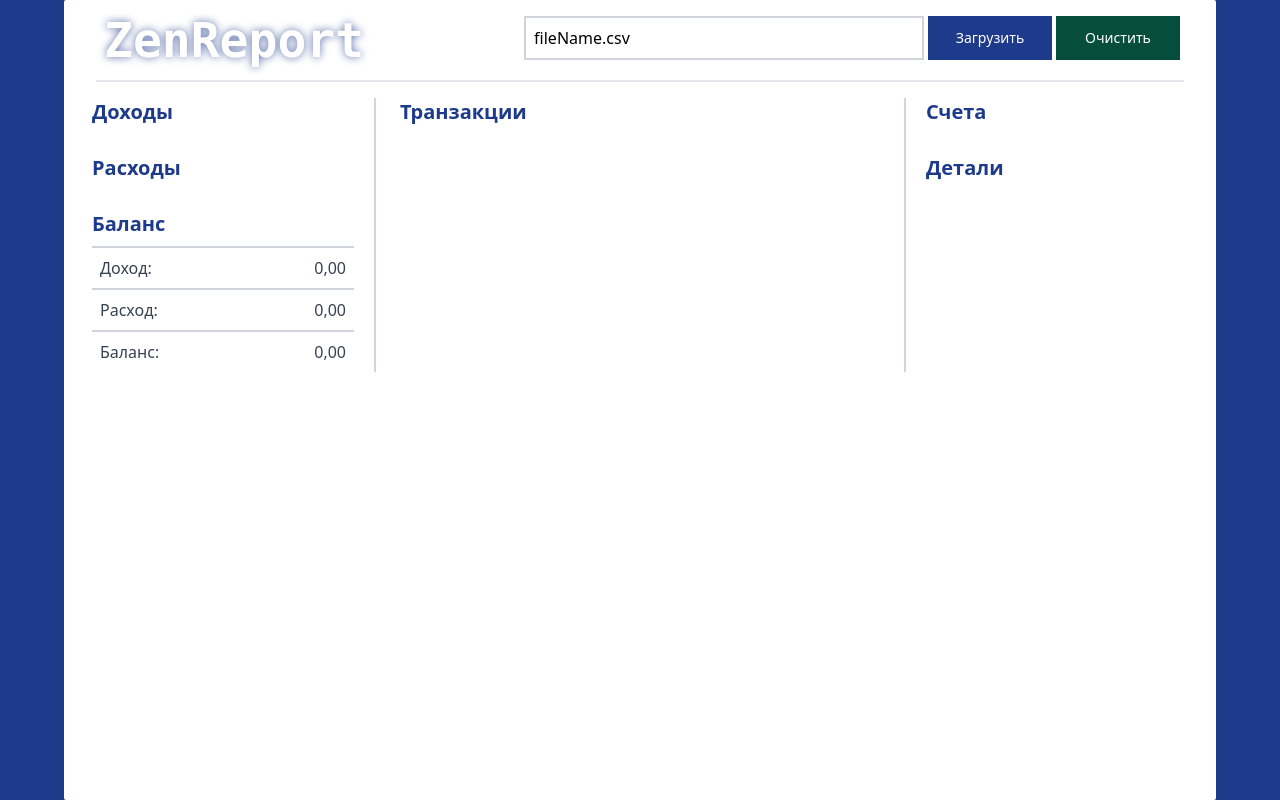
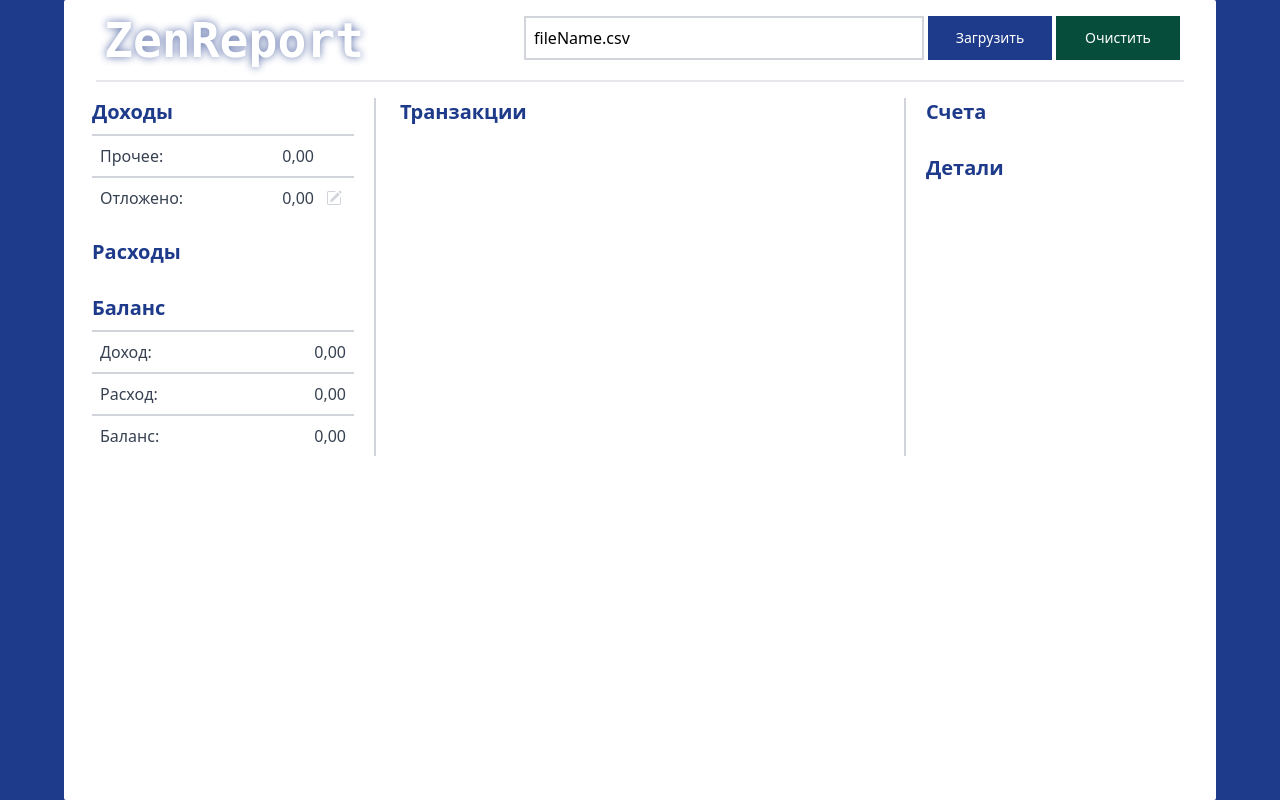
Before and after one commit to vperfilev/zen-report, a React (Create React App) app: page / in a window 1280 px wide. Built offline with nearby package versions, Linux system fonts and the light colour scheme.

Commit message:
Add amount edit

```diff
--- a/src/components/AmountRow.tsx
+++ b/src/components/AmountRow.tsx
@@ -1,16 +1,76 @@
-import * as React from "react";
+import React, { FC, useEffect, useState } from "react";
+
 import { formatAmount } from "../utils/formatters";
+import { IconButton } from "./elements/IconButton";
 
 export interface Props {
   title: string;
-  value: number;
+  amount: number;
+  editType?: "none" | "hideIcon" | "title" | "amount";
+  onChanged?: (value: string|number) => void;
 }
 
-export default function AmountRow({ title, value }: Props) {
+const getIcon = (editType: string | undefined, isEditMode: boolean, handleButtonClick: ()=>void): JSX.Element | null => {
+    const iconType=isEditMode ? "done" : "edit";
+    switch (editType) {
+        case "hideIcon": return <span className="ml-2 w-6 h-6"></span>;
+        case "title":
+        case "amount":
+            return <span className="ml-2"><IconButton iconType={iconType} onClick={handleButtonClick} /></span>;
+    }
+    return null;
+}
+
+
+const AmountRow: FC<Props> = ({ title, amount, editType, onChanged}) => {
+    const [isEditMode, setEditMode] = useState(false);
+    const [titleValue, setTitleValue] = useState(title);
+    useEffect(() => { setTitleValue(title)}, [title] )
+
+    const [amountValue, setAmountValue] = useState((amount ?? 0).toFixed(2));
+    useEffect(() => { setAmountValue(amount.toString()) }, [amount] )
+
+    const handleButtonClick = ()=>{
+        if(isEditMode){
+            setEditMode(false);
+            if (onChanged !== undefined){
+            if (editType === "amount")
+            {
+                const value = Number.parseFloat(amountValue);
+                onChanged(value === Number.NaN ? 0 : value);
+            }
+            else if (editType === "title")
+                onChanged(titleValue);
+            }
+        }else{
+            setEditMode(true);
+        }
+    }
+
+    const handleAmountChange = (event: React.ChangeEvent<HTMLInputElement>) => {
+        setAmountValue(event.target.value);
+      };
+
+    const handleTitleChange = (event: React.ChangeEvent<HTMLInputElement>) => {
+        setTitleValue(event.target.value);
+      };
+
+
+
   return (
     <div className="flex py-2 px-2">
-      <span className="flex-grow truncate text-gray-700">{title}:&nbsp;</span>
-      <span className="text-gray-700">{formatAmount(value)}</span>
+        {isEditMode && editType === "title" ?
+        <input className="border-2 border-gray-500 w-32" value={amountValue} type="number" onChange={handleTitleChange}></input> :
+      <span className="flex-grow truncate text-gray-700">{titleValue}:&nbsp;</span>
+  }
+      {isEditMode && editType === "amount" ?
+        <input className="border-2 border-gray-300 w-32 appearance-none h-6"  value={amountValue} type="text" onChange={handleAmountChange}></input> :
+          <span className="text-gray-700">{formatAmount(amount)}</span>}
+      {getIcon(editType, isEditMode, handleButtonClick)}
     </div>
   );
-}
+};
+
+AmountRow.defaultProps = { editType: "none"};
+
+export default AmountRow;
--- a/src/components/IncomeReport.tsx
+++ b/src/components/IncomeReport.tsx
@@ -1,16 +1,34 @@
 import React, {FC} from "react";
+import { State } from "../redux/reducer";
+import { connect } from "react-redux";
+import { AnyAction, bindActionCreators, Dispatch } from "redux";
+
+import { SetSavingsAmount } from "./../redux/actionCreators"
 import {List} from "./elements";
+import { AmountRow } from "./";
+import { getSelectedAccountsTransactionsAmount } from "../utils/datalogic";
+import { ReportType } from "../models";
 
-interface Prop {
+const mapStateToProps = (state: State) => ({
+    savings: state.savings,
+    unreported: getSelectedAccountsTransactionsAmount(state.transactions, state.accounts, ReportType.income)
+});
 
-}
+const mapDispatchToProps = (dispatch: Dispatch<AnyAction>) => bindActionCreators({ SetSavingsAmount }, dispatch );
+type Props = ReturnType<typeof mapStateToProps> & ReturnType<typeof mapDispatchToProps>;
 
-const IncomeReport: FC<Prop> = () =>{
+const IncomeReport: FC<Props> = ({savings, unreported, SetSavingsAmount}) =>{
     return (
+        <>
         <List header="Доходы">
+            <AmountRow title="Прочее" amount={unreported} editType="hideIcon" />
+            <AmountRow title="Отложено" amount={savings} editType="amount" onChanged={(value) => SetSavingsAmount(value as number)} />
+        </List>
+        <div>
 
-        </List>
+        </div>
+        </>
     );
 }
 
-export default IncomeReport;
+export default connect(mapStateToProps, mapDispatchToProps)(IncomeReport);
--- a/src/components/ReportTotal.tsx
+++ b/src/components/ReportTotal.tsx
@@ -5,12 +5,12 @@ import { AnyAction, bindActionCreators, Dispatch } from "redux";
 
 import {List} from "./elements";
 import { ReportType } from "../models";
-import { getSelectedAccountsTransactions } from "../utils/datalogic";
+import { getSelectedAccountsTransactionsAmount } from "../utils/datalogic";
 import AmountRow from "./AmountRow";
 
 const mapStateToProps = (state: State) => ({
-    incomeAmount: getSelectedAccountsTransactions(state.transactions, state.accounts, ReportType.income).reduce<number>((a, t) => a+t.amount, 0),
-    outcomeAmount: -1 * getSelectedAccountsTransactions(state.transactions, state.accounts, ReportType.outcome).reduce<number>((a, t) => a+t.amount, 0),
+    incomeAmount: getSelectedAccountsTransactionsAmount(state.transactions, state.accounts, ReportType.income),
+    outcomeAmount: -1 * getSelectedAccountsTransactionsAmount(state.transactions, state.accounts, ReportType.outcome),
     savings: state.savings
 });
 
@@ -20,9 +20,9 @@ type Props = ReturnType<typeof mapStateToProps> & ReturnType<typeof mapDispatchT
 const ReportTotal: FC<Props> = ({incomeAmount, outcomeAmount, savings}) =>{
     return (
         <List header="Баланс">
-            <AmountRow title="Доход" value={Math.abs(incomeAmount - savings)}/>
-            <AmountRow title="Расход" value={Math.abs(outcomeAmount)}/>
-            <AmountRow title="Баланс" value={incomeAmount - savings - outcomeAmount}/>
+            <AmountRow title="Доход" amount={Math.abs(incomeAmount - savings)}/>
+            <AmountRow title="Расход" amount={Math.abs(outcomeAmount)}/>
+            <AmountRow title="Баланс" amount={incomeAmount - savings - outcomeAmount}/>
         </List>
     );
 }
--- /dev/null
+++ b/src/components/elements/IconButton.tsx
@@ -0,0 +1,24 @@
+import * as React from "react";
+import { DoneIcon, EditIcon } from "../icons";
+
+export interface Props {
+    iconType: "edit" | "done"
+    onClick: () => void
+}
+
+function getIcon(type: string):JSX.Element {
+    switch (type) {
+        case "edit": return <EditIcon/>
+        case "done": return <DoneIcon/>
+        default: return <div></div>
+    }
+}
+
+export function IconButton({onClick, iconType}: Props) {
+  return (
+    <button className="focus:outline-none w-6 h-6 flex items-center px-1 text-gray-300 hover:text-gray-700"
+        onClick={onClick}>
+      {getIcon(iconType)}
+    </button>
+  );
+}
--- /dev/null
+++ b/src/components/icons/DoneIcon.tsx
@@ -0,0 +1,17 @@
+import React, { FC } from "react";
+
+export const DoneIcon: FC = () => {
+  return (
+    <svg
+      xmlns="http://www.w3.org/2000/svg"
+      width="16"
+      height="16"
+      fill="currentColor"
+      className="inline-icon"
+      viewBox="0 0 16 16"
+    >
+      <path d="M14 1a1 1 0 0 1 1 1v12a1 1 0 0 1-1 1H2a1 1 0 0 1-1-1V2a1 1 0 0 1 1-1h12zM2 0a2 2 0 0 0-2 2v12a2 2 0 0 0 2 2h12a2 2 0 0 0 2-2V2a2 2 0 0 0-2-2H2z" />
+      <path d="M10.97 4.97a.75.75 0 0 1 1.071 1.05l-3.992 4.99a.75.75 0 0 1-1.08.02L4.324 8.384a.75.75 0 1 1 1.06-1.06l2.094 2.093 3.473-4.425a.235.235 0 0 1 .02-.022z" />
+    </svg>
+  );
+};
--- /dev/null
+++ b/src/components/icons/EditIcon.tsx
@@ -0,0 +1,20 @@
+import React, { FC } from "react";
+
+export const EditIcon: FC = () => {
+  return (
+    <svg
+      xmlns="http://www.w3.org/2000/svg"
+      width="16"
+      height="16"
+      fill="currentColor"
+      className="inline-icon"
+      viewBox="0 0 16 16"
+    >
+      <path d="M15.502 1.94a.5.5 0 0 1 0 .706L14.459 3.69l-2-2L13.502.646a.5.5 0 0 1 .707 0l1.293 1.293zm-1.75 2.456l-2-2L4.939 9.21a.5.5 0 0 0-.121.196l-.805 2.414a.25.25 0 0 0 .316.316l2.414-.805a.5.5 0 0 0 .196-.12l6.813-6.814z" />
+      <path
+        fillRule="evenodd"
+        d="M1 13.5A1.5 1.5 0 0 0 2.5 15h11a1.5 1.5 0 0 0 1.5-1.5v-6a.5.5 0 0 0-1 0v6a.5.5 0 0 1-.5.5h-11a.5.5 0 0 1-.5-.5v-11a.5.5 0 0 1 .5-.5H9a.5.5 0 0 0 0-1H2.5A1.5 1.5 0 0 0 1 2.5v11z"
+      />
+    </svg>
+  );
+};
--- /dev/null
+++ b/src/components/icons/index.ts
@@ -0,0 +1,2 @@
+export * from "./EditIcon";
+export * from "./DoneIcon";
--- a/src/components/index.ts
+++ b/src/components/index.ts
@@ -1,3 +1,4 @@
 export {default as FilePanel} from "./FilePanel";
 export * from "./Logo";
 export {default as AccountsPanel} from "./AccountsPanel";
+export {default as AmountRow} from "./AmountRow";
--- a/src/redux/actionCreators.ts
+++ b/src/redux/actionCreators.ts
@@ -21,6 +21,8 @@ import {
   SelectTransactionAction,
   SELECT_REPORT_ROW,
   SELECT_TRANSACTION,
+  SetSavingsAmountAction,
+  SET_SAVING_AMOUNT,
 } from "./actions";
 
 export function PutTransactions(
@@ -131,3 +133,15 @@ export function SelectTransaction(
     return dispatch(action);
   };
 }
+
+export function SetSavingsAmount(
+  amount: number
+): ActionCreator<ActionTypes> {
+  return (dispatch: Dispatch<ActionTypes>) => {
+    const action: SetSavingsAmountAction = {
+      type: SET_SAVING_AMOUNT,
+      payload: amount,
+    };
+    return dispatch(action);
+  };
+}
--- a/src/redux/actions.ts
+++ b/src/redux/actions.ts
@@ -12,6 +12,7 @@ export const REMOVE_TRANSACTIONS_FROM_SELECTED_REPORT =
   "REMOVE_TRANSACTIONS_FROM_SELECTED_REPORT";
 export const ACCOUNT_SELECTION_CHANGE = "ACCOUNT_SELECTION_CHANGE";
 export const SELECT_TRANSACTION = "SELECT_TRANSACTION";
+export const SET_SAVING_AMOUNT = "SET_SAVING_AMOUNT";
 
 export interface PutTransactionsAction {
   type: typeof PUT_TRANSACTIONS;
@@ -64,6 +65,11 @@ export interface SelectTransactionAction {
   payload: string;
 }
 
+export interface SetSavingsAmountAction {
+  type: typeof SET_SAVING_AMOUNT;
+  payload: number;
+}
+
 export type ActionTypes =
   | SelectTransactionAction
   | AccountSelectionChangeAction
@@ -73,4 +79,5 @@ export type ActionTypes =
   | DeleteReportRowAction
   | AddReportRowAction
   | SelectReportRowAction
-  | PutTransactionsAction;
+  | PutTransactionsAction
+  | SetSavingsAmountAction;
--- a/src/redux/reducer.ts
+++ b/src/redux/reducer.ts
@@ -11,6 +11,7 @@ import {
   RENAME_REPORT_ROW,
   SELECT_REPORT_ROW,
   SELECT_TRANSACTION,
+  SET_SAVING_AMOUNT,
 } from "./actions";
 
 export interface State {
@@ -182,6 +183,10 @@ export default function reducer(
       };
     }
 
+    case SET_SAVING_AMOUNT: {
+      return {...state, savings: action.payload}
+    }
+
     default:
       return state;
   }
--- a/src/utils/datalogic.ts
+++ b/src/utils/datalogic.ts
@@ -5,3 +5,7 @@ export function getSelectedAccountsTransactions(transactions: Transaction[], acc
     return transactions.filter((t) => reportType === ReportType.income ? t.amount > 0 : t.amount < 0)
       .filter((t) => selectedAccounts.findIndex((a) => a.name === t.account) !== -1);
 }
+
+export function getSelectedAccountsTransactionsAmount(transactions: Transaction[], accounts: Account[], reportType: ReportType): number {
+  return getSelectedAccountsTransactions(transactions, accounts, reportType).reduce<number>((a,t) => a + t.amount, 0);
+}
```
